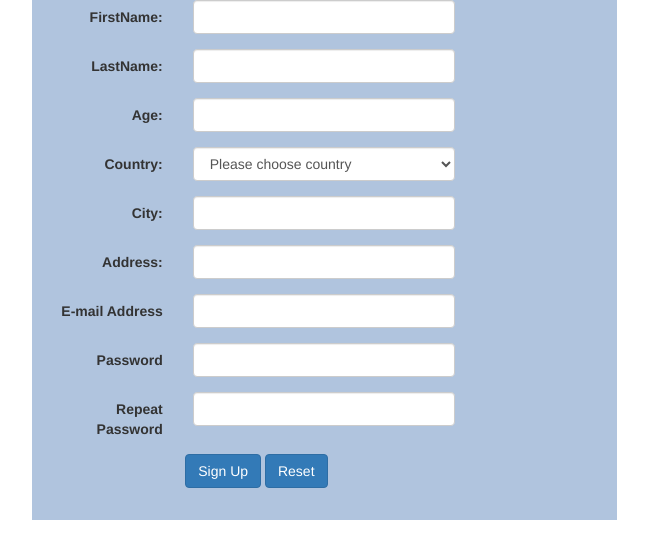
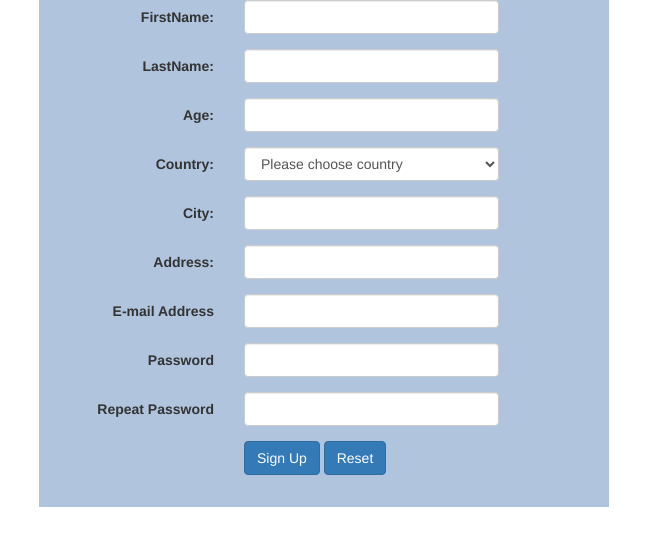
Before and after one commit to syncmaster/system, a PHP site: page /signup/index.php in a window 1280 px wide. Shown: the top 559 px of the page, without its empty margins (316-964 px from the left). Run offline with PHP 8.4, Linux system fonts and the light colour scheme; data that the repository does not hold is empty; some libraries are stand-ins or nearby versions.

Commit message:
Horizontal scrollbar was removed

```diff
--- a/signup/index.php
+++ b/signup/index.php
@@ -109,43 +109,57 @@ if(isset($_POST['signup'])) {
 		.signup{
 			background-color:#B0C4DE;
 		}
+		.row{
+			margin:0;
+			padding:0;
+		}
 	</style>
 </head>
 <body>
-	<div class="wrapper container">
+	<div class="container">
 		<div class="row">
-			<div class="col-md-3"></div>
-			<div class="col-md-6 signup col-xs-12">
+			<div class="col-md-3 col-sm-2"></div>
+			<div class="col-md-6 signup col-sm-8 col-xs-12">
 				<form action="index.php" method="post" class="form-horizontal" name="register">
+					<div class="row">
 						<div class="form-group <?php if (!empty($validateErr['firstname'])): ?>has-error<?php endif ?>">
-						<label class="control-label col-sm-3">FirstName:</label>
+							<label class="control-label col-sm-4">FirstName:</label>
 							<div class="col-sm-6">
 								<input type="text" class="form-control" value="<?=$firstname;?>" name="firstname"/>
 								<!-- <?php if(isset($validateErr['firstname'])) : ?>
 									<div class="help-block alert alert-danger"><?=$validateErr['firstname'] ?></div>
 								<?php endif ?> -->
 							</div>
+							<div class="col-sm-2"></div>
 						</div>
+					</div>
+					<div class="row">
 						<div class="form-group <?php if (!empty($validateErr['lastname'])) : ?>has-error<?php endif ?>">
-						<label class="control-label col-sm-3">LastName:</label>
+							<label class="control-label col-sm-4">LastName:</label>
 							<div class="col-sm-6">
 								<input type="text" class="form-control" name="lastname"/ value="<?=$lastname?>">
 								<!-- <?php if(isset($validateErr['lastname'])) : ?>
 									<div class="help-block alert alert-danger"><?=$validateErr['lastname'] ?></div>
 								<?php endif ?> -->
 							</div>
+							<div class="col-sm-2"></div>
 						</div>
+					</div>
+					<div class="row">
 						<div class="form-group <?php if (!empty($validateErr['age'])) : ?>has-error<?php endif ?>" >
-						<label class="control-label col-sm-3">Age:</label>
+							<label class="control-label col-sm-4">Age:</label>
 							<div class="col-sm-6">
 								<input type="number" class="form-control" name="age"/ value="<?=$age?>">
 								<!-- <?php if(isset($validateErr['age'])) : ?>
 									<div class="help-block alert alert-danger"><?php echo $validateErr['age'];?></div>
 								<?php endif ?> -->
 							</div>
+							<div class="col-sm-2"></div>
 						</div>
+					</div>
+					<div class="row">
 						<div class="form-group <?php if (!empty($validateErr['country'])) : ?>has-error<?php endif ?>">
-						<label class="control-label col-sm-3">Country:</label>
+							<label class="control-label col-sm-4">Country:</label>
 							<div class="col-sm-6">
 								<select type="text" class="form-control" name="country" value="<?=$country?>">
 									<option value="selected" <?php if (!mb_strlen($country)): ?>selected<?php endif ?> disabled>Please choose country</option>
@@ -160,63 +174,80 @@ if(isset($_POST['signup'])) {
 								<?php endif ?> -->
 
 							</div>
+							<div class="col-sm-2"></div>
 						</div>
+					</div>
+					<div class="row">
 						<div class="form-group <?php if (!empty($validateErr['city'])) : ?>has-error <?php endif ?>">
-						<label class="control-label col-sm-3">City:</label>
+							<label class="control-label col-sm-4">City:</label>
 							<div class="col-sm-6">
 								<input type="text" class="form-control" name="city" value="<?=$city?>"/>
 								<!-- <?php if (isset($validateErr['city'])) : ?>
 									<div class="help-block alert alert-danger alert-dismissable"><?=$validateErr['city'] ?></div>
 								<?php endif ?> -->
 							</div>
+							<div class="col-sm-2"></div>
 						</div>
+					</div>
+					<div class="row">
 						<div class="form-group <?php if (!empty($validateErr['address'])) : ?>has-error <?php endif ?>">
-						<label class="control-label col-sm-3">Address:</label>
+							<label class="control-label col-sm-4">Address:</label>
 							<div class="col-sm-6">
 								<input type="text" class="form-control" name="address" value="<?=$address?>" />
 								<!-- <?php if(isset($validateErr['address'])) : ?>
 									<div class="help-block alert alert-danger"><?=$validateErr['address'] ?></div>
 								<?php endif ?> -->
 							</div>
+							<div class="col-sm-2"></div>
 						</div>
+					</div>
+					<div class="row">
 						<div class="form-group <?php if (!empty($validateErr['email'])) : ?>has-error <?php endif ?>">
-						<label class="control-label col-sm-3">E-mail Address</label>
+							<label class="control-label col-sm-4">E-mail Address</label>
 							<div class="col-sm-6">
 								<input type="text" class="form-control" name="email" value="<?=$email?>"/>
 								<!-- <?php if(isset($validateErr['email'])) : ?>
 									<div class="help-block alert alert-danger"><?=$validateErr['email'] ?></div>
 								<?php endif ?> -->
 							</div>
+							<div class="col-sm-2"></div>
 						</div>
+					</div>
+					<div class="row">
 						<div class="form-group <?php if (!empty($validateErr['password'])) : ?>has-error <?php endif ?>">
-						<label class="control-label col-sm-3">Password</label>
+							<label class="control-label col-sm-4">Password</label>
 							<div class="col-sm-6">
 								<input type="password" class="form-control" name="password"/>
 								<!-- <?php if (isset($validateErr['password'])) :?>
 									<div class="help-block alert alert-danger" ><?=$validateErr['password'] ?></div>
 								<?php endif ?> -->
 							</div>
+							<div class="col-sm-2"></div>
 						</div>
+					</div>
+					<div class="row">
 						<div class="form-group">
-						<label class="control-label col-sm-3">Repeat Password</label>
+							<label class="control-label col-sm-4">Repeat Password</label>
 							<div class="col-sm-6">
 								<input type="password" class="form-control" name="repassword"/>
 							</div>
+							<div class="col-sm-2"></div>
 						</div>
+					</div>
+					<div class="row">
 						<div class="form-group center-block">
-						<div class="row">
-							<div class="col-xs-2 col-sm-3"></div>
-							<div class="col-xs-8 col-sm-6">
+							<div class="col-xs-1 col-sm-4"></div>
+							<div class="col-xs-10 col-sm-6">
 								<button type="submit" class="btn btn-primary" name="signup">Sign Up </button>
 								<button type="reset" class="btn btn-primary" name="reset">Reset</button>
 							</div>
-							<div class="col-xs-2 col-sm-3"></div>
+							<div class="col-sm-2"></div>
 						</div>
 					</div>
+					<div class="row">
 						<div class="form-group center-block">
-						<div class="row">
-							<div class="col-xs-1"></div>
-							<div class="col-xs-10">
+							<div class="col-sm-2"></div>
+							<div class="col-xs-12 col-sm-8">
 								<?php if (!empty($signup)) : ?>
 								<div class="alert alert-success col-sm-12"><p style="text-align:center"><?=$signup?></p></div>
 								<?php endif ?>
@@ -233,12 +264,12 @@ if(isset($_POST['signup'])) {
 									<?php endif ?>
 								</div>
 							</div>
-							<div class="col-xs-1"></div>
+							<div class="col-sm-2"></div>
 						</div>
 					</div>
 				</form>
 			</div>
-			<div class="col-md-3"></div>
+			<div class="col-md-3 col-sm-2"></div>
 		</div>
 	</div>
 	<script src="https://ajax.googleapis.com/ajax/libs/jquery/3.1.1/jquery.min.js"></script>
```
Also changed, not shown: signup/login.php (+33 -14 lines). Lines whose indentation alone changed are shown as unchanged.
